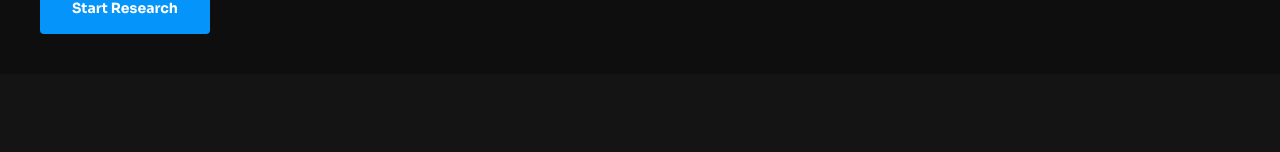
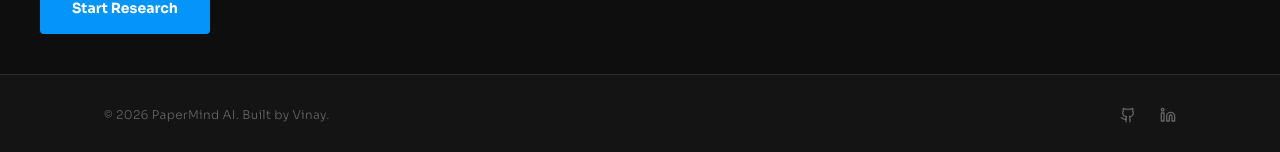
Before and after one commit to v1nayG/papermind, a React (Vite) app in the folder frontend/: page / in a window 1280 px wide. Shown: the part 726-878 px from the top of the page. Before the commit the page ends 800 px from the top, so only its background shows below. Built offline with nearby package versions, Linux system fonts and the light colour scheme.

Commit message:
feat: add minimalist footer to landing page

```diff
--- a/frontend/src/pages/HeroPage.tsx
+++ b/frontend/src/pages/HeroPage.tsx
@@ -92,11 +92,47 @@ function HeroSection() {
   );
 }
 
+import { Github, Linkedin } from 'lucide-react';
+
+function Footer() {
+  return (
+    <footer className="relative z-10 border-t border-white/10 bg-hero-bg py-8">
+      <div className="max-w-[90%] md:max-w-6xl mx-auto px-6 md:px-10 flex flex-col md:flex-row items-center justify-between gap-4">
+        <div className="text-xs text-muted-foreground/60 font-light tracking-wide">
+          © 2026 PaperMind AI. Built by Vinay.
+        </div>
+
+        <div className="flex items-center gap-6">
+          <a
+            href="https://github.com/v1nayG"
+            target="_blank"
+            rel="noopener noreferrer"
+            className="text-muted-foreground/60 hover:text-white transition-colors"
+          >
+            <Github className="w-4 h-4" />
+          </a>
+          <a
+            href="#"
+            target="_blank"
+            rel="noopener noreferrer"
+            className="text-muted-foreground/60 hover:text-white transition-colors"
+          >
+            <Linkedin className="w-4 h-4" />
+          </a>
+        </div>
+      </div>
+    </footer>
+  );
+}
+
 export default function HeroPage() {
   return (
-    <div className="bg-hero-bg min-h-screen">
+    <div className="bg-hero-bg min-h-screen flex flex-col">
       <Navbar />
-      <HeroSection />
+      <div className="flex-1">
+        <HeroSection />
+      </div>
+      <Footer />
     </div>
   );
 }
```
